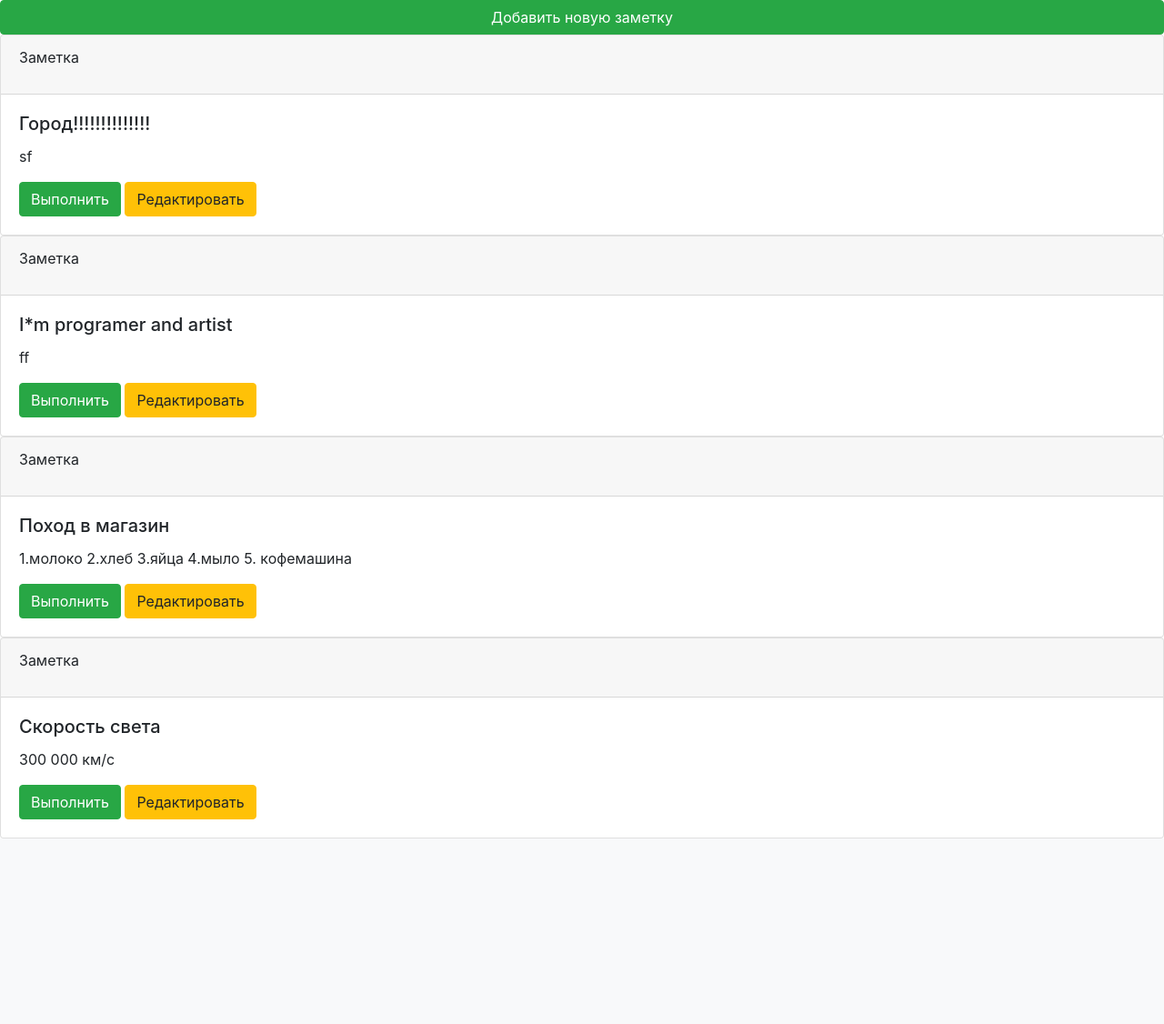
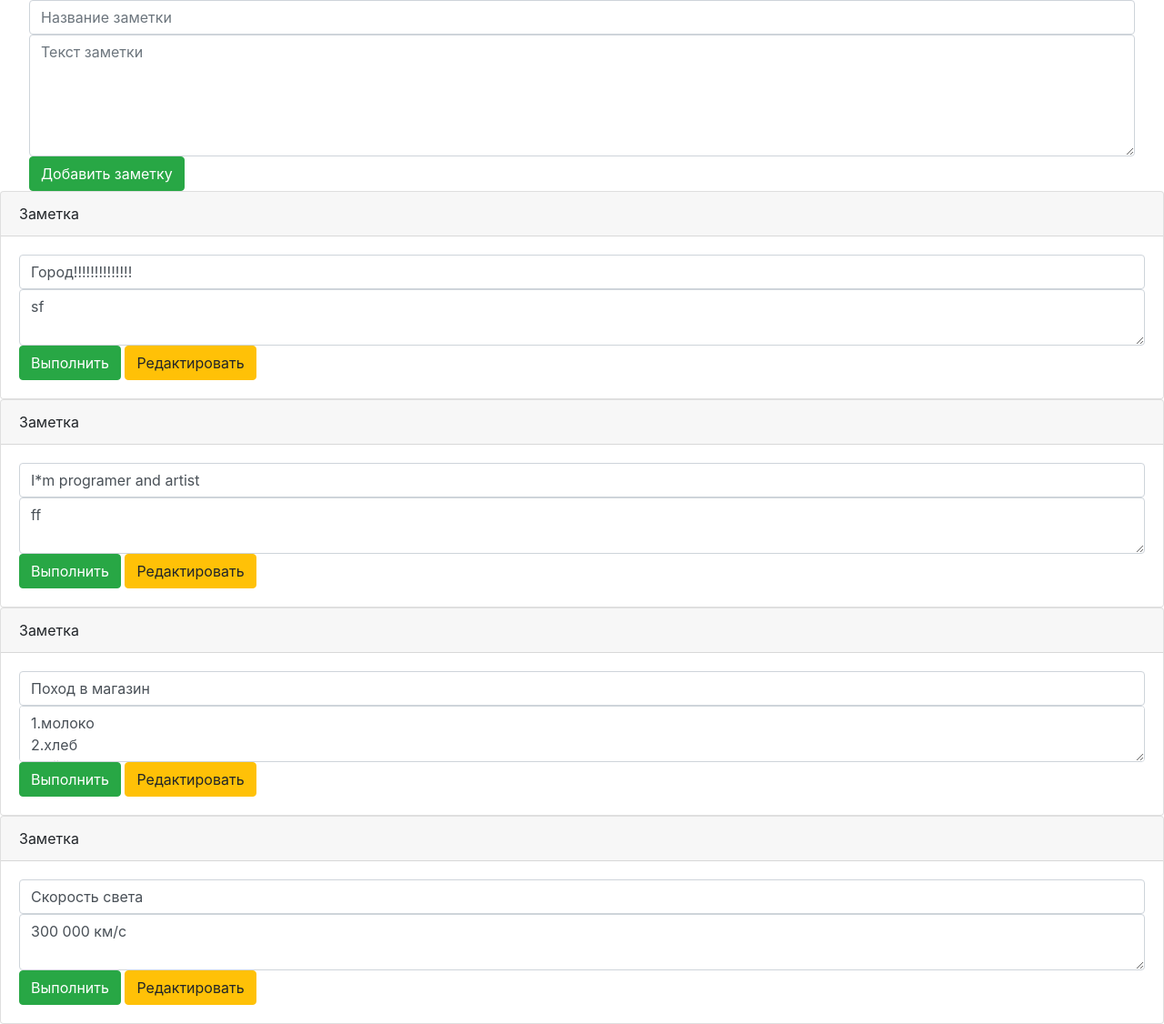
Before and after one commit to awaken-bit/Small-web-projects, a Django app: page /news/ in a window 1280 px wide. Shown: the part 56-1182 px from the top of the page at 91% size. Before the commit the page ends 978 px from the top, so only its background shows below. Run offline with Django 3.2, Linux system fonts and the light colour scheme; a user stored in the database is signed in; data comes from the database, SQL or seed files in the repository; both versions use the stored data as it was after the commit.

Commit message:
Полностью переделана система заметок

```diff
--- a/Awanote/siteer/main/templates/news/news_home.html
+++ b/Awanote/siteer/main/templates/news/news_home.html
@@ -1,14 +1,30 @@
 {% extends 'main/index.html' %}
 {% load static %}
 
+
 {% block css %}
-    <link rel="stylesheet" href="{% static 'main/css/news.css' %}">
+<style>
+  .update-note{
+    margin-top: 0px; margin-bottom: 0px;
+
+
+  }
+</style>
 {% endblock %}
 
 {% block content %}
 {% if request.user.is_authenticated %}
-<a class="btn btn-success btn-block" href="{% url 'create' %}">Добавить новую заметку</a>
 
+<form method="post" action="{% url 'news_home' %}" style="width: 95%; margin: 0px auto 0px;">
+  {% csrf_token %}
+
+  {{ form.title }}
+  {{ form.text }}
+  <input type="hidden" name="who" value='{{ request.user.id }}' class="form-control" >
+  <button class="btn btn-success" type="submit">Добавить заметку</button>
+  <span>{{ error }}</span>
+
+</form>
 
 
 
@@ -17,13 +33,17 @@
             <div class="card">
               <div class="card-header">
                 Заметка
-              <p class="data">{{ i.date }}</p>
               </div>
               <div class="card-body">
-              <h5 class="card-title">{{ i.title }}</h5>
-              <p class="card-text">{{ i.text }}</p>
+                <form method="post" action="{% url 'news_home' %}" style=" margin: 0px auto 0px;">
+                  {% csrf_token %}
+                  <input name="news_title" type="text" value="{{ i.title }}"  class="form-control update-note" placeholder="Название заметки">
+                  <textarea name="news_text"  class="form-control update-note" placeholder="Текст заметки">{{ i.text }}</textarea>
+                  <input type="hidden" name="news_id" value='{{ i.id }}' class="form-control">
                   <a href="{% url 'delete' i.id %}" class="btn btn-success" >Выполнить</a>
-                <a href="{% url 'update' i.id %}" class="btn btn-warning" >Редактировать</a>
+                  <button class="btn btn-warning" type="submit" >Редактировать</button>
+
+                </form>
               </div>
             </div>
       {% endif %}
--- a/Awanote/siteer/news/forms.py
+++ b/Awanote/siteer/news/forms.py
@@ -1,5 +1,5 @@
 from .models import Artiles
-from django.forms import ModelForm, TextInput, Textarea,IntegerField
+from django.forms import ModelForm, TextInput, Textarea
 
 class ArtilesForm(ModelForm):
     class Meta:
@@ -14,6 +14,7 @@ class ArtilesForm(ModelForm):
             }),
             'text': Textarea(attrs={
                 'class': 'form-control',
+                'rows': '5',
                 'placeholder': 'Текст заметки'
 
             }),
--- a/Awanote/siteer/news/models.py
+++ b/Awanote/siteer/news/models.py
@@ -2,7 +2,7 @@ from django.db import models
 
 # Create your models here.
 class Artiles(models.Model):
-    title = models.CharField('Название',max_length=70)
+    title = models.CharField('Название',max_length=70, blank=True)
     who = models.IntegerField(default=0)
     text = models.TextField('Статья')
 
--- a/Awanote/siteer/news/urls.py
+++ b/Awanote/siteer/news/urls.py
@@ -3,8 +3,6 @@ from . import views
 
 urlpatterns = [
     path('', views.news_home, name='news_home'),
-    path('create/', views.create, name='create'),
-    path('<int:pk>/update',views.NewsUpdateAR.as_view(), name='update'),
-    path('<int:pk>/delete',views.NewsDeleteAR.as_view(), name='delete'),
+    path('delete/<int:pk>', views.delete_news, name='delete')
 
 ]
--- a/Awanote/siteer/news/views.py
+++ b/Awanote/siteer/news/views.py
@@ -1,40 +1,42 @@
 from django.shortcuts import render, redirect
 from  .models import Artiles
 from .forms import ArtilesForm
-from django.views.generic import DetailView, UpdateView, DeleteView
+
+def delete_news(request, pk):
+    note = Artiles.objects.get(id=pk)
+    if note.who == request.user.id:
+        note.delete()
+        return redirect('news_home')
+    else:
+        return redirect('news_home')
 
 
-class NewsDeleteAR(DeleteView):
-    model = Artiles
-    template_name = 'news/delete.html'
-    success_url = '/news/'
-
-
-class NewsUpdateAR(UpdateView):
-    model = Artiles
-    template_name = 'news/update.html'
-    form_class = ArtilesForm
-
-# Create your views here.
 def news_home(reqest):
     news = Artiles.objects.order_by('-id')
-    return render(reqest, 'news/news_home.html', {'news': news})
-
-def create(reqest):
     error = ''
     if reqest.method == 'POST':
-        form = ArtilesForm(reqest.POST)
-        if form.is_valid():
-            form.save()
-            return redirect('news_home')
+        if 'news_text' in reqest.POST:
+            note = Artiles.objects.get(id=reqest.POST['news_id'])
+            if note.who == reqest.user.id:
+                note.text = reqest.POST['news_text']
+                note.title = reqest.POST['news_title']
+                note.save()
+            else:
+                return redirect('news_home')
         else:
-            error = 'Форма неправильно заполнена'
+            form = ArtilesForm(reqest.POST)
+            if form.is_valid():
+                form.save()
+                return redirect('news_home')
+            else:
+                error = 'Форма неправильно заполнена'
     form = ArtilesForm()
 
 
     data = {
 
         'form': form,
-        'error': error
+        'error': error,
+        'news': news,
     }
-    return render(reqest, 'news/create.html', data)
+    return render(reqest, 'news/news_home.html', data)
```
Also changed, not shown: Awanote/siteer/main/views.py (+1 -20 lines), Awanote/siteer/db.sqlite3. Lines whose indentation alone changed are shown as unchanged.
